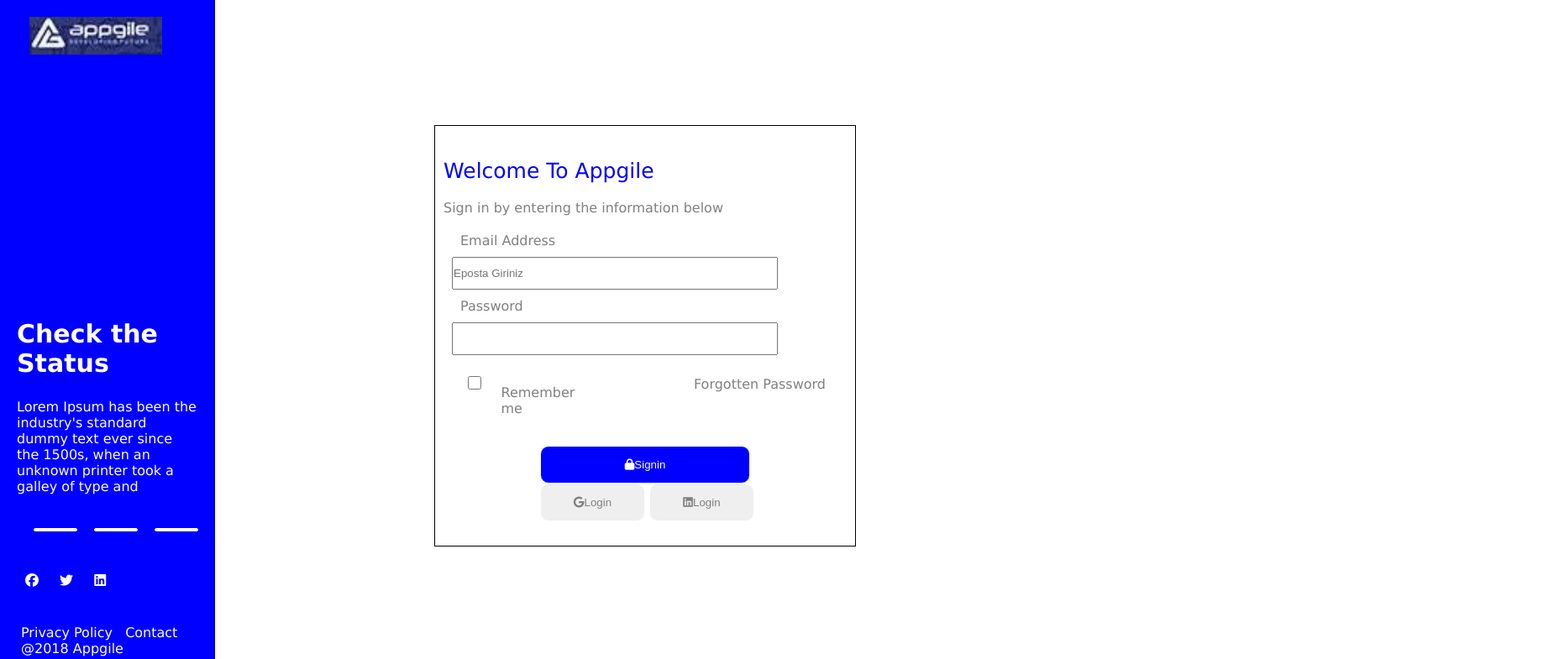
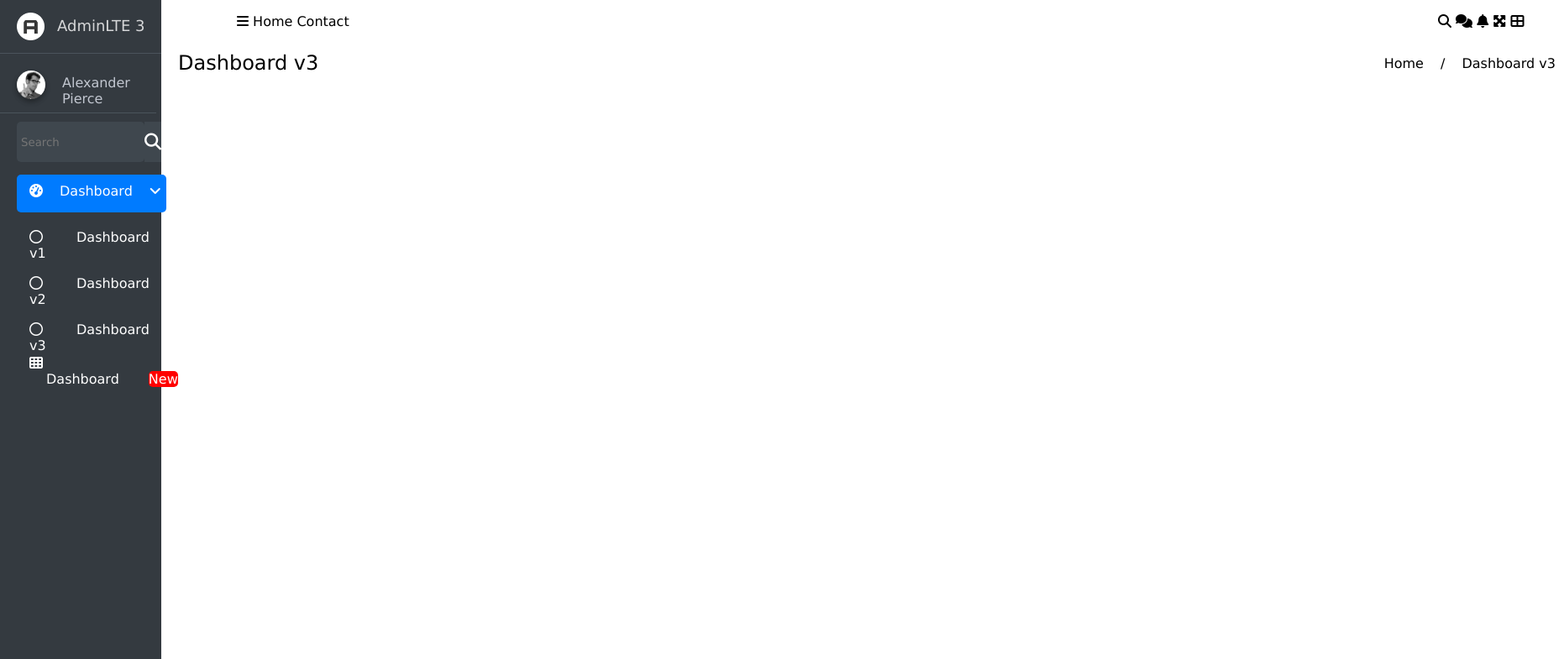
Before and after one commit to canaydinn/webTasarim2024, a plain HTML site: page index.html in a window 1280 px wide. Shown: the top 785 px of the page at 84% size, 1862 px wide, since content can reach past the window. Drawn offline with Linux system fonts and the light colour scheme.

Commit message:
dashborard

```diff
--- a/css/style.css
+++ b/css/style.css
@@ -1,8 +1,6 @@
 *{
     margin:0;
     padding:0;
-}
-body{
     font-family: 'Lucida Sans', 'Lucida Sans Regular', 'Lucida Grande', 'Lucida Sans Unicode', Geneva, Verdana, sans-serif;
 }
 .container{
@@ -10,124 +8,152 @@ body{
     flex-direction: row;
     height: 100vh;
 }
-.sidebar{
-    background-color: blue;
-    width:20%;
+.aside{
+    width:15%;
+    background-color: #343a40;
+
+}
+.logo{
+    display:flex;
+    color:rgba(255,255,255,.8);
+    border-bottom: 1px solid #4b545c;
+}
+.logo img{
+    width:33px;
+    height: 33px;
+    margin: 15px 15px 15px 20px;
+}
+.logo label{
+    margin:20px 0 0 0 ;
+    font-size: 18px;
+}
+.profil{
+    display:flex;
+    width: 97%;
+    height: 70px;
+    border-bottom: 1px solid #4b545c;
+}
+.profil img{
+    width: 34px;
+    height: 34px;
+    border-radius: 20px;
+    box-shadow: 0 3px 6px rgba(0, 0, 0, .16), 0 3px 6px rgba(0, 0, 0, .23) !important;
+    margin-left: 20px;
+    margin-top: 20px;
+}
+.profil label{
+    margin-top: 25px;
+    margin-left: 20px;
+    color:#c2c7d0;
+    margin-bottom: 10px;
+}
+
+.search_bar{
+    display:flex;
+}
+.search_bar input{
+    width:75%;
+    height: 38px;
+    background-color: #3f474e;
+    border:0;
+    margin-left: 20px;
+    margin-top: 10px;
+    padding: 5px;
+    border-radius: 5px;
+}
+.search_bar i{
     color:#fff;
-    display:flex;
-    flex-direction: column;
-    justify-content: space-between;
+    font-size: 20px;
+    background-color: #3f474e;
 }
-.logo_box{
+.search_icon{
     display: flex;
-    justify-content: flex-start;
-    margin-top: 20px;
-    margin-left: 35px;
-}
-.footer_box{
-    height: 400px;
-    margin: 20px;
-}
-.check{
-    font-size: 30px;
-    font-weight: bold;
-}
-.footer_box p{
-    margin-top: 25px;
-}
-.hr_box{
-    display:flex;
-    justify-content: flex-start;
-    margin-bottom: 40px;
-    margin-top: 40px;
-}
-.hr_box hr{
-    width:50px;
-    margin-left:20px;
-    height: 2px;
-    background-color: #fff;
-    border:1px solid #fff;
-    border-radius: 3px;
-}
-.icon_box{
-    margin: 35px 0;
-}
-.icon_box i{
-    margin: 10px;
-}
-.footer_label label{
-    margin: 5px;
-}
-.content{
-    display:flex;
     justify-content: center;
     align-items: center;
-    height: 100vh;
-    width: 80%;
+    background-color: #3f474e;
+    margin-top: 10px;
 }
-.center_box{
-    width:500px;
-    height: 500px;
-    border:1px solid #000;
-    display:flex;
-    flex-direction: column;
-    justify-content: center;
-}
-.center_box label{
-    color:grey;
-    margin: 10px;
-}
-.welcome {
-    color:blue !important;
-    font-size: 25px;
+.drop_menu{
+    color:#fff;
+    font-size: 16px;
 
 }
-.center_box input{
+.drop_menu ul{
+    list-style:none;
+    margin-top: 20px;
+}
+.drop_menu li{
+    list-style:none;
+    width: 80%;
     height: 35px;
-    width:80%;
+    margin-left: 20px;
+    margin-top: 15px;
+    padding-left: 10px;
 }
-.email_box{
-    display: flex;
-    flex-direction: column;
-    justify-content: flex-start;
+.drop_menu li label{
+    margin-left: 20px;
+    margin-right: 20px;
+}
+.drop_menu li:first-child{
+    background-color: #007bff;
+    border-radius: 5px;
+    padding-top: 10px;
+}
+.aside li{
+    list-style: none;
+    color:#fff;
+    font-size: 16px;
+    width: 85%;
+    height: 35px;
+    margin-left: 20px;
+    border-radius: 5px;
+    padding-left: 15px;
+    padding-top: 5px;
+}
+.aside li label{
     margin-left: 20px;
 }
-.forget_box{
-
-    margin: 25px;
-    display: flex;
-    flex-direction: row;
-    justify-content: space-between;
+.aside li:hover{
+    background-color: #007bff;
 }
-input[type="checkbox"]{
-    height: 16px;
+.aside li span{
+    background-color: red;
+    margin-left: 35px;
+    border-radius: 5px;
 }
-.remember_box{
+.nav{
     display:flex;
     flex-direction: row;
+    width: 100%;
+    height: 50px;
+    justify-content: space-between;
+    align-items: center;
 }
-.signin_box{
+.nav_left{
+    margin-left: 50px;
+    width: 1450px;
+    padding-left: 20px;
+}
+.nav_left i{
+    margin-left: 20px;
+}
+.nav_right{
+    width: 150px;
+}
+.root{
     display:flex;
-    justify-content: center;;
+    flex-direction: row;
+    width: 100%;
+    height: 50px;
+    justify-content: space-between;
+    align-items: center;
 }
-.signin{
-    background-color: blue;
-    width: 50%;
-    color:#fff;
-    height: 45px;
-    border: 1px solid #fff;
-    border-radius: 10px;
+.root_left span:first-child{
+    font-size: 24px;
+    margin-left: 20px;
 }
-.button_box{
-    display:flex;
-    justify-content: center;
+.root_right span{
+
+    margin-left: 5px;
+    margin-right: 10px;
 }
-.button_box button{
-    background-color: fff;
-    width: 25%;
-    color:grey;
-    height: 45px;
-    border: 1px solid #fff;
-    border-radius: 10px;
-    margin-left: 5px;
-}
--- a/index.html
+++ b/index.html
@@ -4,66 +4,60 @@
   <meta charset="UTF-8">
   <meta http-equiv="X-UA-Compatible" content="IE=edge">
   <meta name="viewport" content="width=device-width, initial-scale=1.0">
-  <link href="css/style.css" rel="stylesheet">
+  <link href="./css/style.css" rel="stylesheet">
   <link rel="stylesheet" href="https://cdnjs.cloudflare.com/ajax/libs/font-awesome/6.5.2/css/all.min.css" integrity="sha512-SnH5WK+bZxgPHs44uWIX+LLJAJ9/2PkPKZ5QiAj6Ta86w+fsb2TkcmfRyVX3pBnMFcV7oQPJkl9QevSCWr3W6A==" crossorigin="anonymous" referrerpolicy="no-referrer" />
   <title>Document</title>
 </head>
 <body>
   <div class="container">
-    <div class="sidebar">
-      <div class="logo_box">
-        <img src="images/appgile_logo.PNG">
+    <div class="aside">
+      <div class="logo">
+        <img src="./images/AdminLTELogo.png">
+        <label>AdminLTE 3</label>
       </div>
-      <div class="footer_box">
-        <label class="check">Check the Status</label>
-        <p>Lorem Ipsum has been the industry's standard dummy text ever since the 1500s, when an unknown printer took a galley of type and</p>
-        <div class="hr_box">
-          <hr></hr>
-          <hr></hr>
-          <hr></hr>
+      <div class="profil">
+        <img src="./images/user2-160x160.jpg"/>
+        <label>Alexander Pierce</label>
+      </div>
+      <div class="search_bar">
+        <input type="text" placeholder="Search">
+        <div class="search_icon">
+          <i class="fa-solid fa-magnifying-glass"></i>
         </div>
-        <div class="icon_box">
-          <i class="fa-brands fa-facebook"></i>
-          <i class="fa-brands fa-twitter"></i>
-          <i class="fa-brands fa-linkedin"></i>
+
+      </div>
+      <ul class="drop_menu">
+        <li><i class="fa-solid fa-gauge-high"></i><label>Dashboard</label><i class="fa-solid fa-angle-down"></i></li>
+        <li><i class="far fa-circle nav-icon"></i><label></label>Dashboard v1</label></li>
+        <li><i class="far fa-circle nav-icon"></i><label></label>Dashboard v2</label></li>
+        <li><i class="far fa-circle nav-icon"></i><label></label>Dashboard v3</label></li>
+      </ul>
+
+      <li><i class="nav-icon fas fa-th"></i><label>Dashboard</label><span>New</span></li>
+    </div>
+    <div class="content">
+      <div class="nav">
+        <div class="nav_left">
+          <i class="fa-solid fa-bars"></i>
+          <span>Home</span>
+          <span>Contact</span>
         </div>
-        <div class="footer_label">
-          <label>Privacy Policy</label>
-          <label>Contact</label>
-          <label>@2018 Appgile</label>
+        <div class="nav_right">
+          <i class="fa-solid fa-magnifying-glass"></i>
+          <i class="fa-solid fa-comments"></i>
+          <i class="fa-solid fa-bell"></i>
+          <i class="fa-solid fa-maximize"></i>
+          <i class="fa-solid fa-table-cells-large"></i>
         </div>
       </div>
-    </div>
-    <div class="content">
-      <div class="center_box">
-        <label class="welcome">Welcome To Appgile</label>
-        <label>Sign in by entering the information below</label>
-
-        <div class="email_box">
-          <label>Email Address</label>
-          <input type="email" placeholder="Eposta Giriniz">
+      <div class="root">
+        <div class="root_left">
+          <span>Dashboard v3</span>
         </div>
-        <div class="email_box">
-          <label>Password</label>
-          <input type="password" placeholde="******">
-        </div>
-        <div class="forget_box">
-          <div class="remember_box">
-            <input type="checkbox">
-            <label>Remember me</label>
-          </div>
-          <div class="for_box">
-            <a><label>Forgotten Password</label></a>
-          </div>
-
-        </div>
-        <div class="signin_box">
-          <button class="signin"><i class="fa-solid fa-lock"></i>Signin</button>
-        </div>
-
-        <div class="button_box">
-          <button><i class="fa-brands fa-google"></i>Login</button>
-          <button><i class="fa-brands fa-linkedin"></i>Login</button>
+        <div class="root_right">
+          <span>Home</span>
+          <span>/</span>
+          <span>Dashboard v3</span>
         </div>
       </div>
     </div>
```
Also changed, not shown: contact.html (deleted, +0 -13 lines), my_team.html (deleted, +0 -12 lines), images/AdminLTELogo.png (added), images/user2-160x160.jpg (added).
